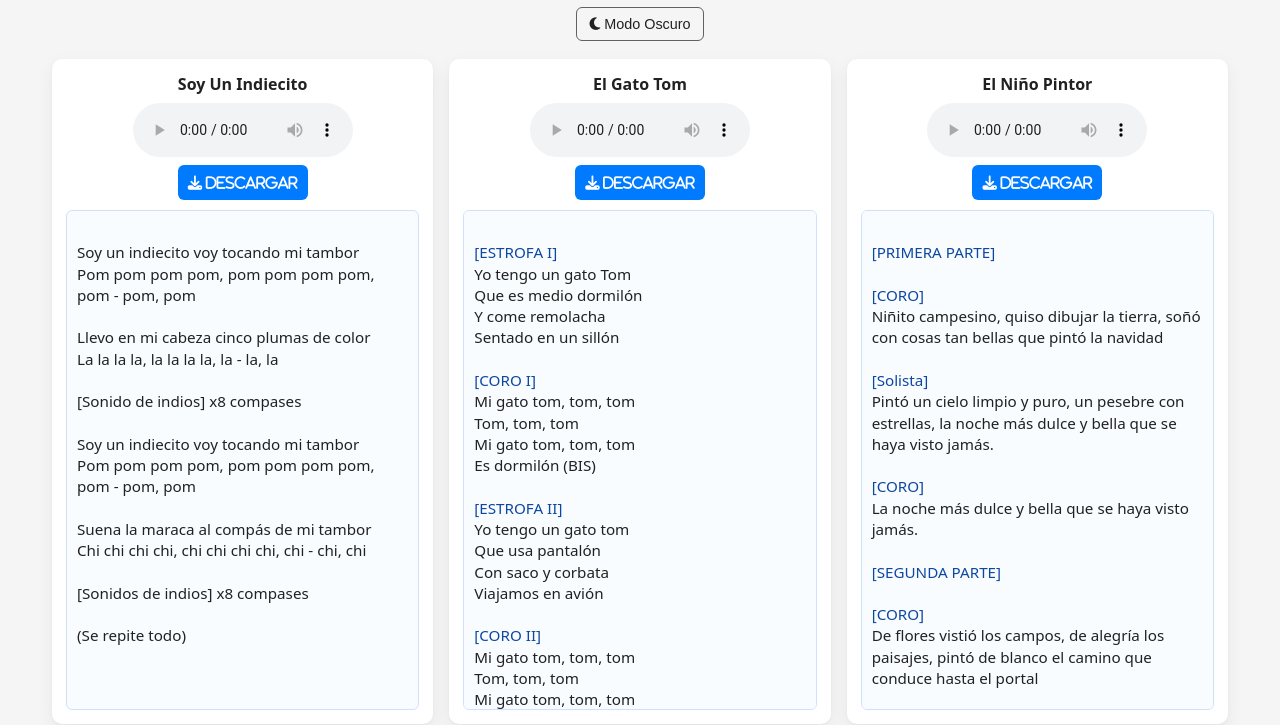
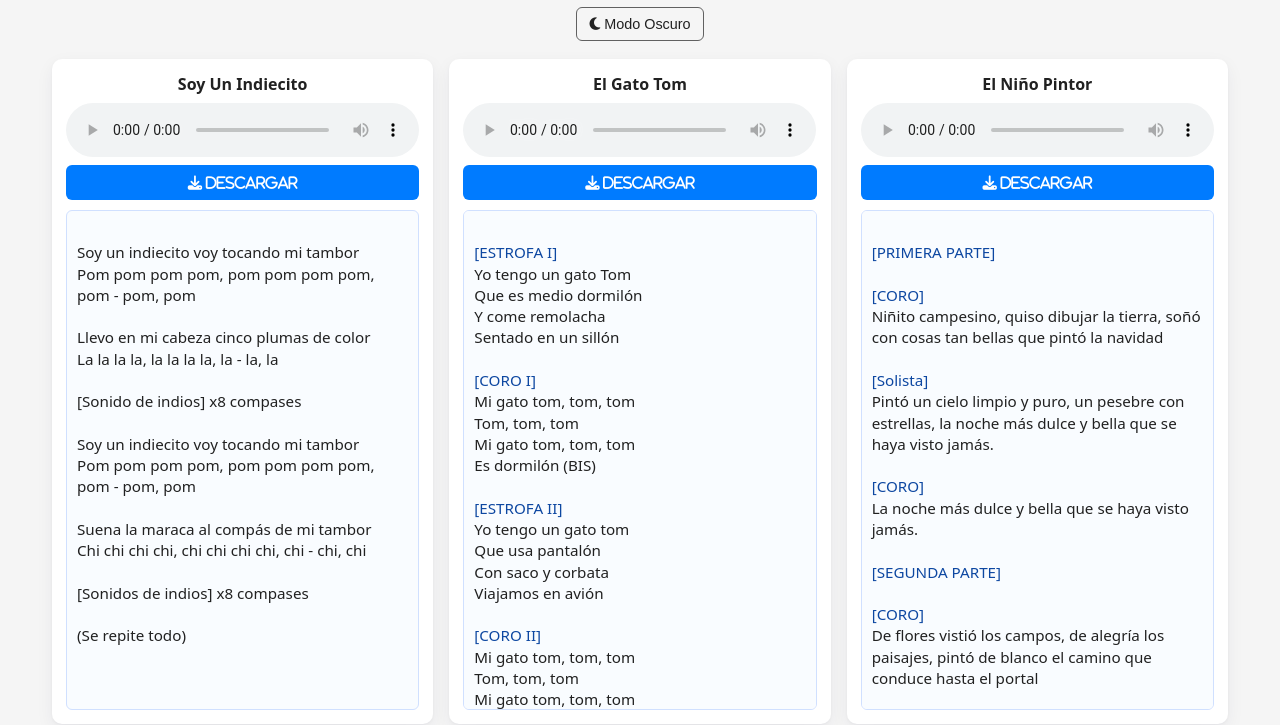
Before and after one commit to rommellee28/concierto-masivo-2025, a plain HTML site: page index.html in a window 1280 px wide. Shown: the part 88-813 px from the top of the page. Drawn offline with Linux system fonts and the light colour scheme.

Commit message:
Cambio en las dimensiones del reproductor y btn

```diff
--- a/assets/css/main.css
+++ b/assets/css/main.css
@@ -110,8 +110,10 @@
             width:100%; /* ocupar su propia fila bajo el título */
             flex-wrap:wrap; /* permitir que audio y botones se reorganicen en pantallas pequeñas */
             justify-content:center;
+            flex-direction: column;
+            align-items: flex-start; /* Alinea el reproductor y el botón a la izquierda */
         }
-        audio{ width:220px; max-width:100%; }
+        audio{ width:100%; max-width:100%; }
 
         .btn{
             background:var(--accent);
@@ -122,6 +124,8 @@
             text-decoration:none;
             cursor:pointer;
             font-size:0.9rem;
+            width: 100%; /* Hacer que el botón ocupe todo el ancho disponible */
+            text-align: center;
         }
         .btn.secondary{
             background:#e6eefc;
```
